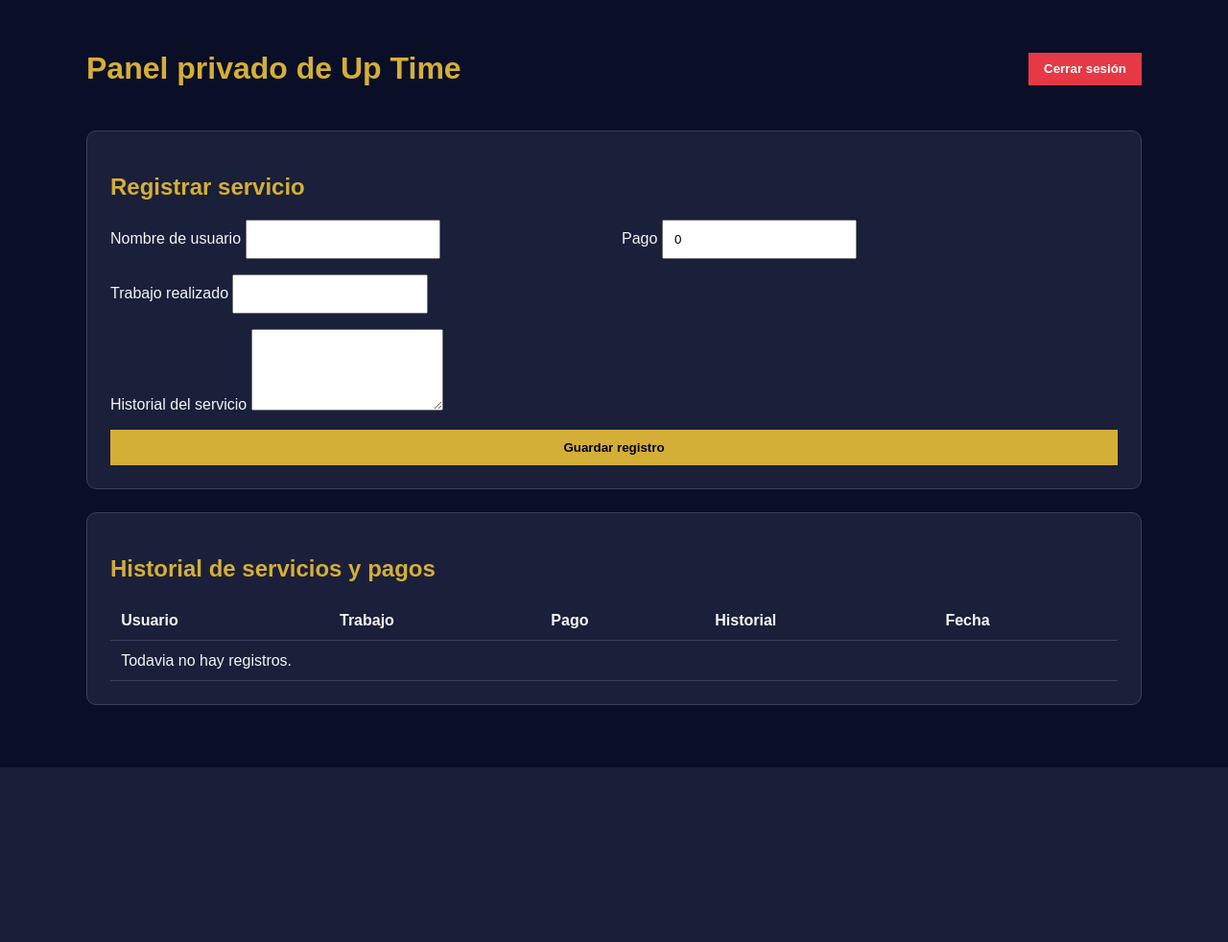
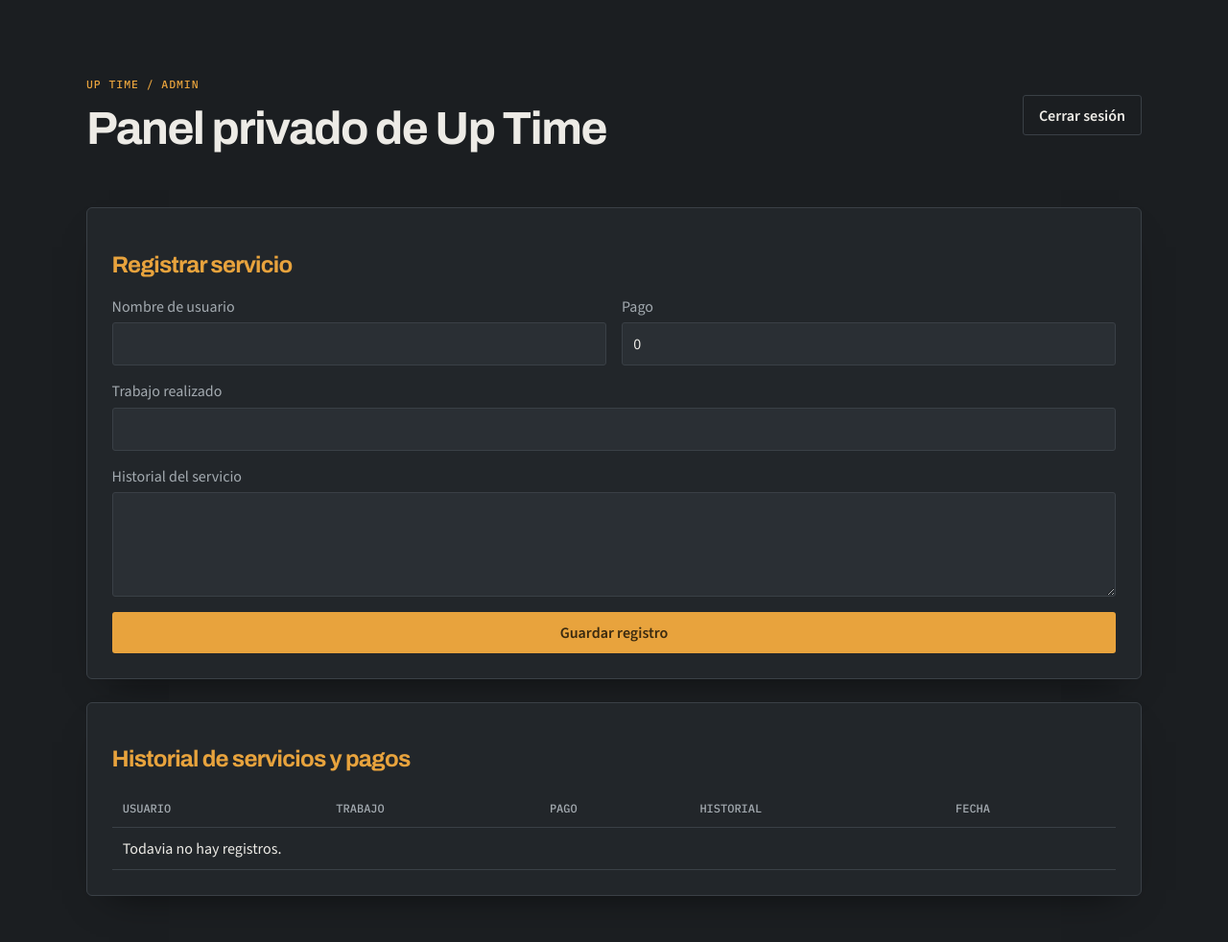
Before and after one commit to gambito1988/Up-Time, a Flask app: page /gestion-privada/panel in a window 1280 px wide. Shown: the whole page at 96% size. Before the commit the page ends 800 px from the top, so only its background shows below. Run offline with Flask 3, Linux system fonts and the light colour scheme; the visitor is signed in with stand-in values (Sample User, id 1); data that the repository does not hold is empty.

Commit message:
Unificar estilo de membresías y administración
Aplica el sistema visual grafito y ámbar de la landing a las páginas internas, login administrativo y dashboard.

```diff
--- a/templates/admin_dashboard.html
+++ b/templates/admin_dashboard.html
@@ -4,21 +4,35 @@
     <meta charset="utf-8">
     <meta name="viewport" content="width=device-width, initial-scale=1">
     <title>Panel privado | Up Time</title>
+    <link rel="preconnect" href="https://fonts.googleapis.com">
+    <link rel="preconnect" href="https://fonts.gstatic.com" crossorigin>
+    <link href="https://fonts.googleapis.com/css2?family=Archivo:wght@600;700;800&family=Source+Sans+3:wght@400;500;600&family=IBM+Plex+Mono:wght@500&display=swap" rel="stylesheet">
     <style>
-        body { margin: 0; background: #0a0e27; color: #f5f5f5; font-family: Arial, sans-serif; }
-        main { width: min(1100px, 92vw); margin: 2rem auto; }
-        header { display: flex; justify-content: space-between; align-items: center; gap: 1rem; }
-        h1, h2 { color: #d4af37; }
-        section { padding: 1.5rem; margin-top: 1.5rem; background: #1a1f3a; border: 1px solid #39405e; border-radius: 10px; }
+        :root { --bg: #1b1e21; --surface: #22262a; --surface-2: #2a2f34; --line: #3a4046; --text: #edebe6; --muted: #a3aab0; --accent: #e8a33d; --accent-ink: #3a2a10; }
+        * { box-sizing: border-box; }
+        body { margin: 0; background: var(--bg); color: var(--text); font-family: 'Source Sans 3', Arial, sans-serif; }
+        main { width: min(1100px, 92vw); margin: 3rem auto; }
+        header { display: flex; justify-content: space-between; align-items: center; gap: 1rem; border: 0; padding: 0; background: transparent; }
+        h1, h2 { color: var(--text); font-family: 'Archivo', Arial, sans-serif; letter-spacing: -.03em; }
+        h1 { font-size: clamp(2rem, 5vw, 3rem); }
+        h1::before { content: 'UP TIME / ADMIN'; display: block; margin-bottom: .8rem; color: var(--accent); font: 500 .72rem 'IBM Plex Mono', monospace; letter-spacing: .08em; }
+        h2 { color: var(--accent); }
+        section { padding: 1.6rem; margin-top: 1.5rem; background: var(--surface); border: 1px solid var(--line); border-radius: 6px; box-shadow: 0 18px 40px -24px rgba(0,0,0,.7); }
         form { display: grid; gap: 1rem; }
-        input, textarea, button { padding: .7rem; box-sizing: border-box; }
-        button { background: #d4af37; border: 0; font-weight: bold; cursor: pointer; }
-        .logout { width: auto; background: #e63946; color: white; padding: .6rem 1rem; }
+        label { display: grid; gap: .4rem; color: var(--muted); }
+        input, textarea, button { padding: .7rem; box-sizing: border-box; border-radius: 3px; font: 1rem 'Source Sans 3', Arial, sans-serif; }
+        input, textarea { border: 1px solid var(--line); background: var(--surface-2); color: var(--text); }
+        input:focus, textarea:focus { outline: 2px solid var(--accent); outline-offset: 2px; }
+        button { background: var(--accent); color: var(--accent-ink); border: 0; font-weight: 600; cursor: pointer; }
+        button:hover { background: #f0b158; }
+        .logout { width: auto; background: transparent; border: 1px solid var(--line); color: var(--text); padding: .6rem 1rem; }
+        .logout:hover { border-color: var(--accent); background: transparent; color: var(--accent); }
         .grid { display: grid; grid-template-columns: repeat(2, 1fr); gap: 1rem; }
         table { width: 100%; border-collapse: collapse; }
-        th, td { padding: .7rem; border-bottom: 1px solid #39405e; text-align: left; vertical-align: top; }
-        .error { color: #ff8992; }
-        @media (max-width: 700px) { .grid { grid-template-columns: 1fr; } header { align-items: flex-start; flex-direction: column; } }
+        th, td { padding: .7rem; border-bottom: 1px solid var(--line); text-align: left; vertical-align: top; }
+        th { color: var(--muted); font: 500 .75rem 'IBM Plex Mono', monospace; text-transform: uppercase; }
+        .error { color: #ffaaa3; }
+        @media (max-width: 700px) { .grid { grid-template-columns: 1fr; } header { align-items: flex-start; flex-direction: column; } table { display: block; overflow-x: auto; white-space: nowrap; } }
     </style>
 </head>
 <body>
```
Also changed, not shown: templates/admin_login.html (+16 -7 lines), templates/base.html (+30 -0 lines).
